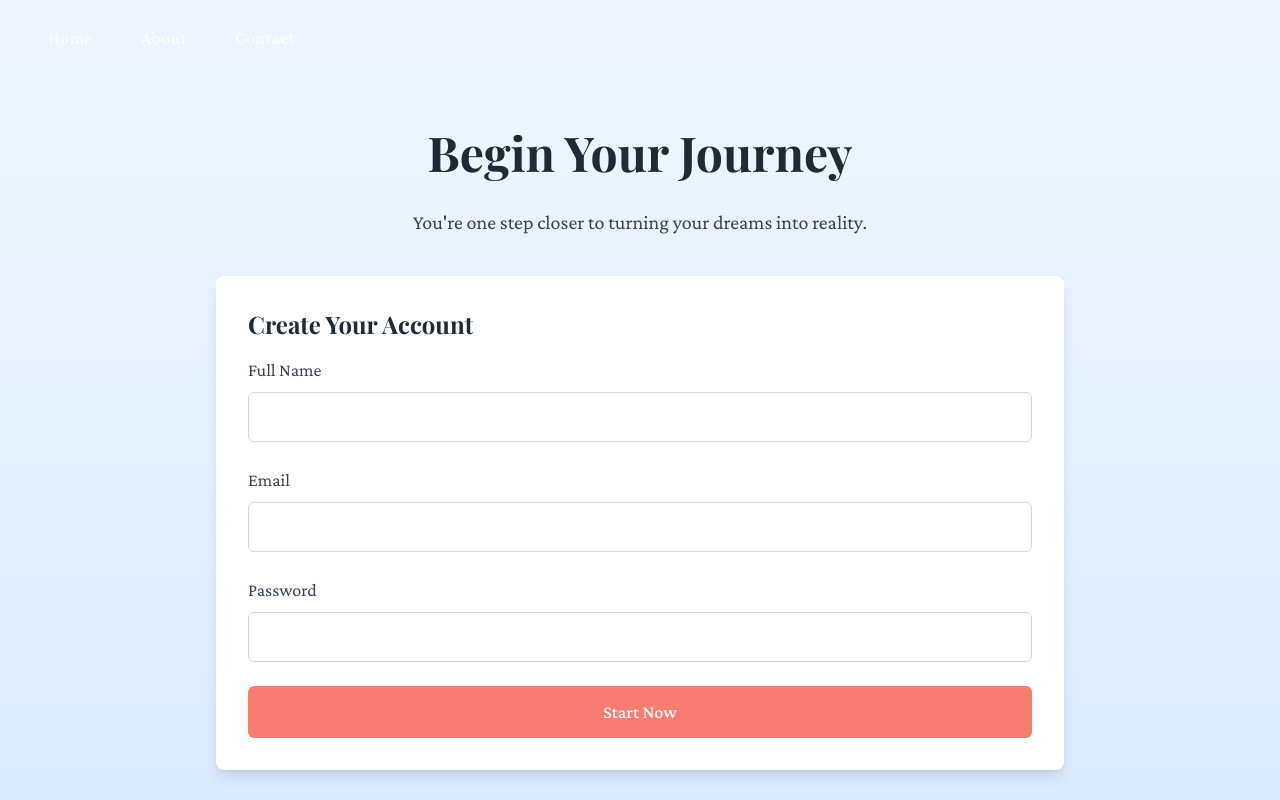
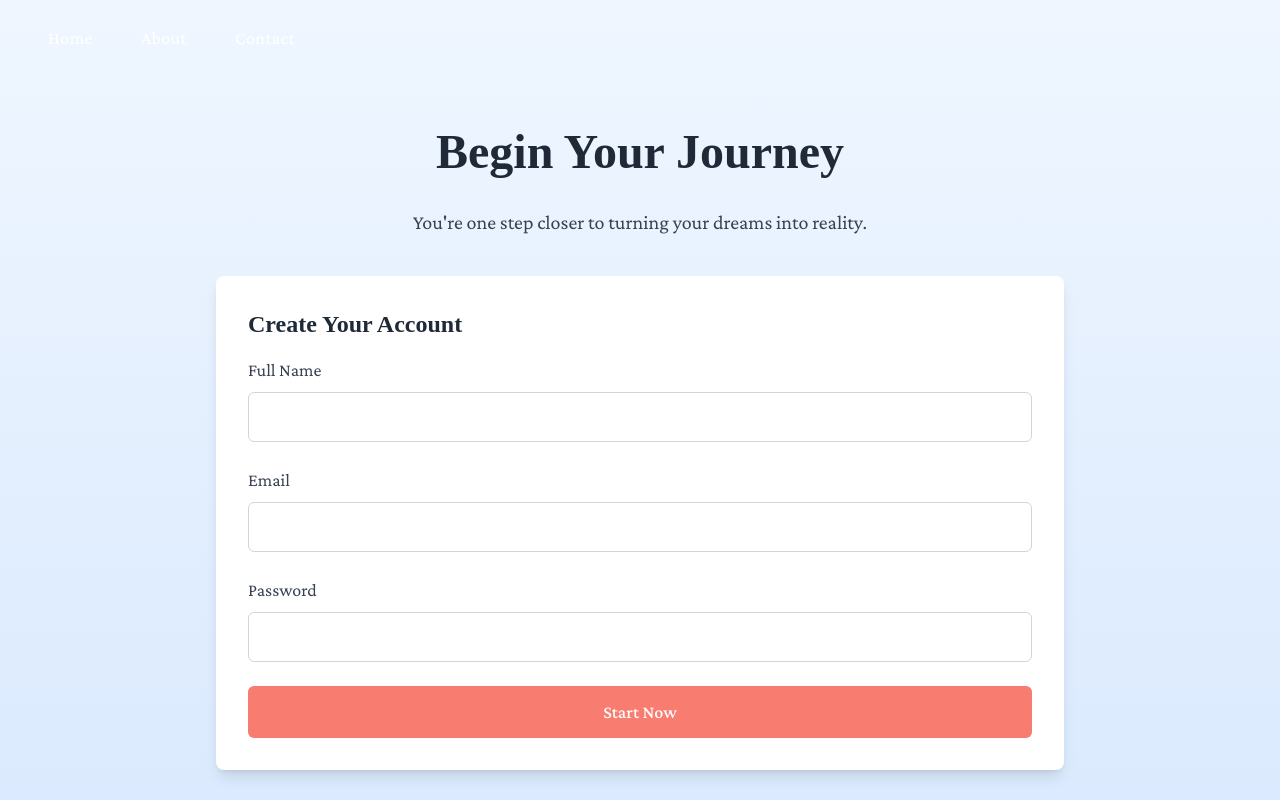
Before and after one commit to ShippedBoilerplate/studio-ghibli-web-template, a React (Vite) app: page /get-started in a window 1280 px wide. Built offline with nearby package versions, Linux system fonts and the light colour scheme.

Commit message:
Refactor: Use Libre Baskerville font for headers
Update the application to use the Libre Baskerville font for headers.

```diff
--- a/src/components/Hero.tsx
+++ b/src/components/Hero.tsx
@@ -22,7 +22,7 @@ const Hero = () => {
           initial={{ opacity: 0 }}
           animate={{ opacity: 1 }}
           transition={{ duration: 1.2, delay: 0.3 }}
-          className="text-5xl md:text-7xl lg:text-8xl font-playfair font-bold text-white text-center leading-tight tracking-wide"
+          className="text-5xl md:text-7xl lg:text-8xl font-libre font-bold text-white text-center leading-tight tracking-wide"
         >
           Turn dreams<br/>into reality
         </motion.h1>
--- a/src/pages/About.tsx
+++ b/src/pages/About.tsx
@@ -7,7 +7,7 @@ const About = () => {
     <div className="min-h-screen bg-gradient-to-b from-blue-50 to-blue-100">
       <Navbar />
       <div className="pt-32 px-6 max-w-4xl mx-auto">
-        <h1 className="text-4xl md:text-5xl font-playfair font-bold text-gray-800 mb-8">About Us</h1>
+        <h1 className="text-4xl md:text-5xl font-libre font-bold text-gray-800 mb-8">About Us</h1>
         <p className="text-xl font-crimson text-gray-700 mb-6">
           Our journey began with a simple vision: to help dreamers turn their aspirations into tangible realities.
         </p>
--- a/src/pages/GetStarted.tsx
+++ b/src/pages/GetStarted.tsx
@@ -7,13 +7,13 @@ const GetStarted = () => {
     <div className="min-h-screen bg-gradient-to-b from-blue-50 to-blue-100">
       <Navbar />
       <div className="pt-32 px-6 max-w-4xl mx-auto text-center">
-        <h1 className="text-4xl md:text-5xl font-playfair font-bold text-gray-800 mb-8">Begin Your Journey</h1>
+        <h1 className="text-4xl md:text-5xl font-libre font-bold text-gray-800 mb-8">Begin Your Journey</h1>
         <p className="text-xl font-crimson text-gray-700 mb-10">
           You're one step closer to turning your dreams into reality.
         </p>
 
         <div className="bg-white rounded-lg shadow-lg p-8 text-left">
-          <h2 className="text-2xl font-playfair font-bold text-gray-800 mb-4">Create Your Account</h2>
+          <h2 className="text-2xl font-libre font-bold text-gray-800 mb-4">Create Your Account</h2>
           <form className="space-y-6">
             <div>
               <label htmlFor="fullname" className="block text-gray-700 font-crimson text-lg mb-2">Full Name</label>
--- a/src/pages/Index.tsx
+++ b/src/pages/Index.tsx
@@ -4,6 +4,19 @@ import Hero from '../components/Hero';
 import Navbar from '../components/Navbar';
 
 const Index = () => {
+  React.useEffect(() => {
+    // Add the Libre Baskerville font
+    const link = document.createElement('link');
+    link.href = 'https://fonts.googleapis.com/css2?family=Libre+Baskerville:wght@400;700&display=swap';
+    link.rel = 'stylesheet';
+    document.head.appendChild(link);
+
+    return () => {
+      // Clean up
+      document.head.removeChild(link);
+    };
+  }, []);
+
   return (
     <div className="min-h-screen">
       <Navbar />
--- a/tailwind.config.ts
+++ b/tailwind.config.ts
@@ -20,7 +20,7 @@ export default {
 		},
 		extend: {
 			fontFamily: {
-				'playfair': ['"Playfair Display"', 'serif'],
+				'libre': ['"Libre Baskerville"', 'serif'],
 				'crimson': ['"Crimson Pro"', 'serif'],
 			},
 			colors: {
```
